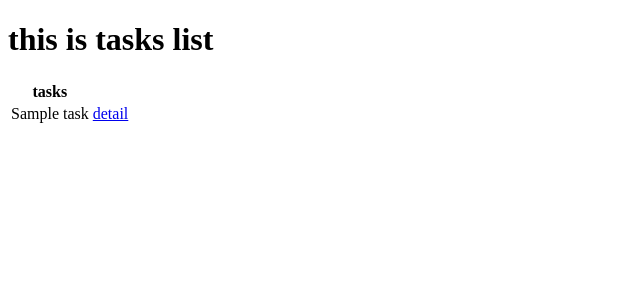
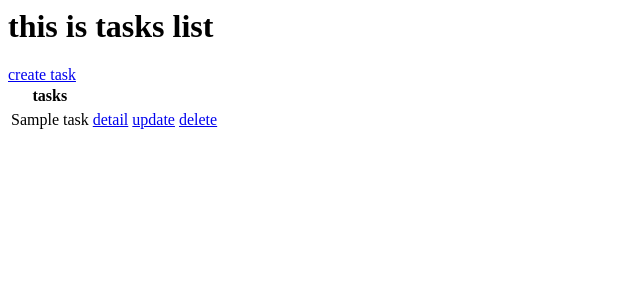
Before and after one commit to Ebrahimakbari/ToDoList, a Django app: page / in a window 1280 px wide. Shown: the top 300 px of the page, without its empty margins (0-640 px from the left). Run offline with Django 5.2, Linux system fonts and the light colour scheme; tables that the repository leaves empty hold one stand-in row (values such as "Sample post").

Commit message:
CRUD functionality added

```diff
--- /dev/null
+++ b/base/templates/base/task_create.html
@@ -0,0 +1,6 @@
+<a href="{% url "tasks" %}">go back</a>
+<form action="{% url "create_task" %}" method="post">
+    {% csrf_token %}
+    {{form}}
+    <input type="submit" value="submit">
+</form>
--- a/base/templates/base/task_list.html
+++ b/base/templates/base/task_list.html
@@ -1,15 +1,10 @@
-<!DOCTYPE html>
-<html lang="en">
-<head>
-    <meta charset="UTF-8">
-    <meta name="viewport" content="width=device-width, initial-scale=1.0">
-    <title>Document</title>
-</head>
-<body>
 <h1>this is tasks list</h1>
 <table>
     <tr>
         <th>tasks</th>
+    </tr>
+    <tr>
+        <a href="{% url "create_task" %}">create task</a>
     </tr>
     {% for task in tasks %}
         <tr>
@@ -20,11 +15,15 @@
                 <td>
                     <a href="{% url "task" pk=task.id%}">detail</a>
                 </td>
+                <td>
+                    <a href="{% url "update_task" pk=task.id%}">update</a>
+                </td>
+                <td>
+                    <a href="{% url "delete_task" pk=task.id%}">delete</a>
+                </td>
                 {% else %}
                 <h3>no data</h3>
             {% endif %}
         </tr>
     {% endfor %}
 </table>
-</body>
-</html>
--- a/base/urls.py
+++ b/base/urls.py
@@ -5,4 +5,7 @@ from . import views
 urlpatterns =[
     path('',views.TaskList.as_view(),name='tasks'),
     path('task/<int:pk>',views.TaskDetail.as_view(),name='task'),
+    path('create-task',views.TaskCreate.as_view(),name='create_task'),
+    path('update-task/<int:pk>',views.TaskUpdate.as_view(),name='update_task'),
+    path('delete-task/<int:pk>',views.TaskDelete.as_view(),name='delete_task'),
 ]
--- a/base/views.py
+++ b/base/views.py
@@ -1,8 +1,10 @@
 from typing import Any
 from django.db.models.query import QuerySet
 from django.shortcuts import render
+from django.urls import reverse, reverse_lazy
 from django.views.generic.list import ListView
 from django.views.generic.detail import DetailView
+from django.views.generic.edit import UpdateView , DeleteView, CreateView
 from .models import Task
 # Create your views here.
 
@@ -14,3 +16,22 @@ class TaskList(ListView):
 class TaskDetail(DetailView):
     model = Task
     context_object_name = 'task'
+
+class TaskCreate(CreateView):
+    model = Task
+    fields = '__all__'
+    template_name = 'base/task_create.html'
+    context_object_name = 'form'
+    success_url = reverse_lazy('tasks')
+
+class TaskUpdate(UpdateView):
+    model = Task
+    template_name = 'base/task_create.html'
+    fields = '__all__'
+    success_url = reverse_lazy('tasks')
+
+class TaskDelete(DeleteView):
+    model = Task
+    success_url = reverse_lazy('tasks')
+    context_object_name = 'task'
+    template_name = 'base/task_delete.html'
```
Also changed, not shown: base/templates/base/task_delete.html (added, +7 -0 lines), base/templates/base/task_detail.html (+3 -11 lines). Lines whose indentation alone changed are shown as unchanged.
